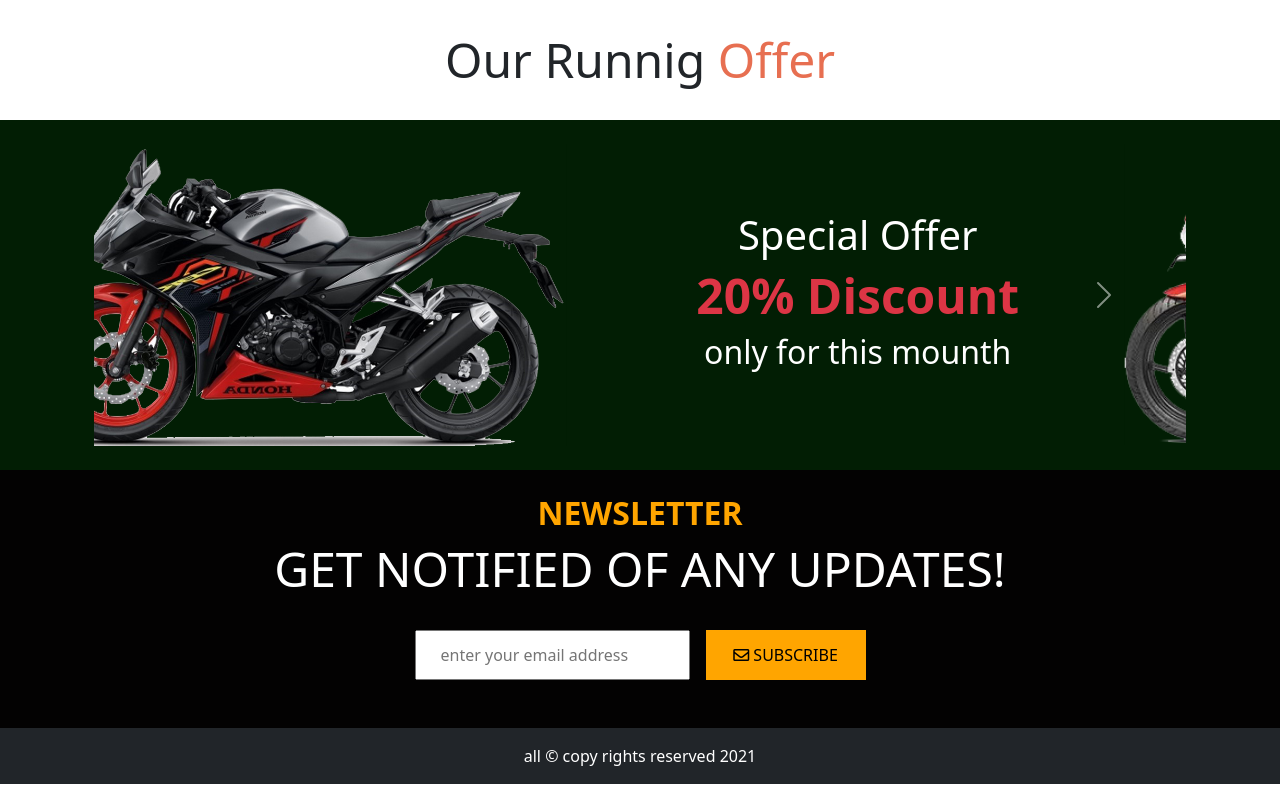
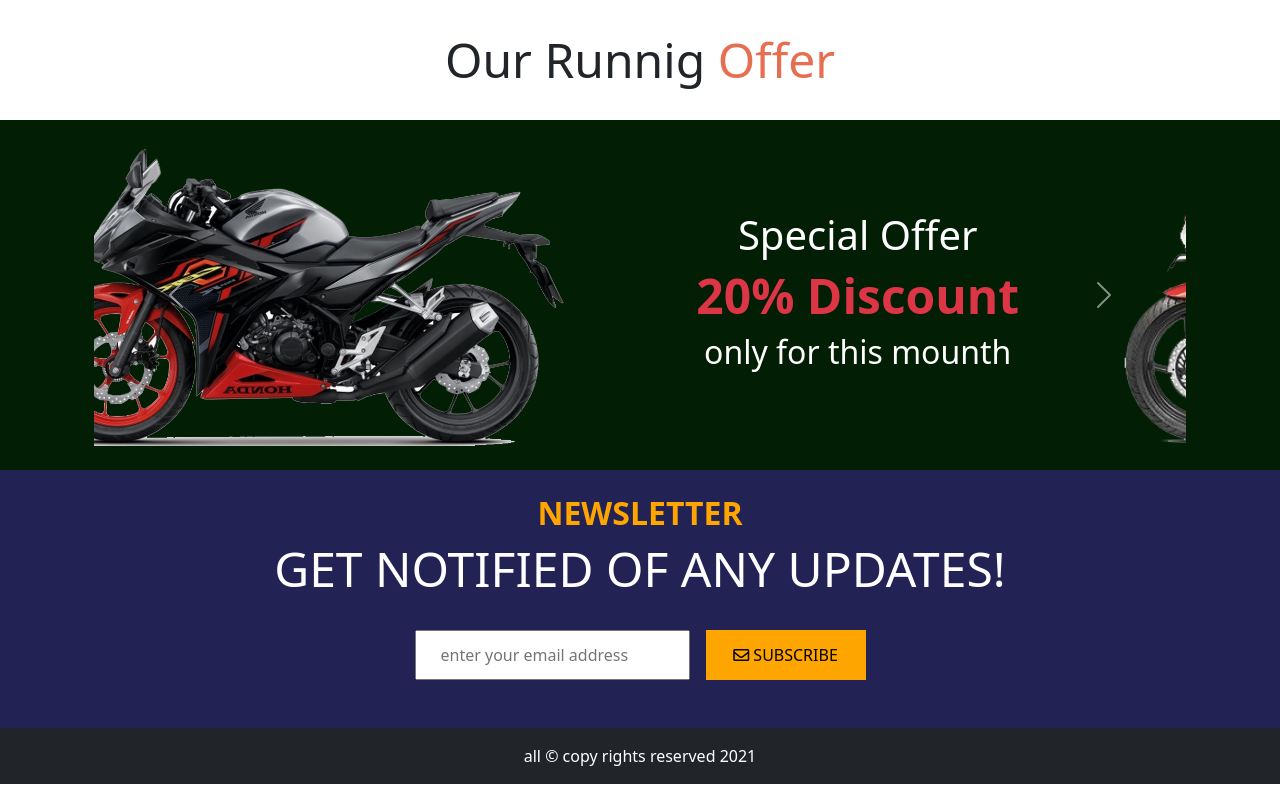
Before and after one commit to sharifok1/Bootstrap-Project-bikeMarket, a plain HTML site: page index.html in a window 1280 px wide. Shown: the part 3078-3878 px from the top of the page. Drawn offline with Linux system fonts and the light colour scheme.

Commit message:
update background color

```diff
--- a/css/style.css
+++ b/css/style.css
@@ -32,7 +32,7 @@
     background-color:#021e04;
 }
 .subscribe-section{
-    background-color: #030202;
+    background-color: #225;
 }
 .custom-new-text{
     color:orange;
```
Also changed, not shown: index.html (+1 -1 lines).
